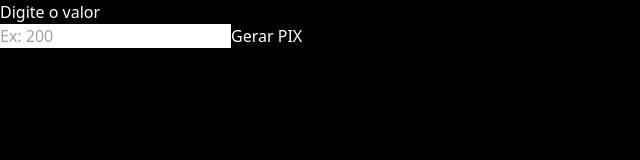
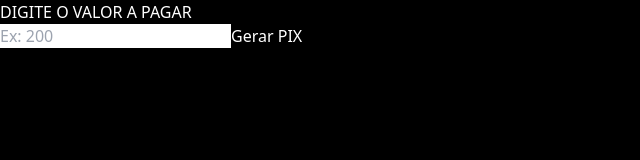
Before and after one commit to diogon3ves/payments, a Next.js app: page /qr in a window 1280 px wide. Shown: the top 160 px of the page, without its empty margins (0-640 px from the left). Built offline with nearby package versions, Linux system fonts and the light colour scheme.

Commit message:
Update qr.tsx

```diff
--- a/pages/qr.tsx
+++ b/pages/qr.tsx
@@ -43,7 +43,7 @@ export default function QrPixPage() {
   return (
     <div className="min-h-screen bg-gray-100 flex items-center justify-center p-4">
       <div className="bg-white shadow-xl rounded-xl p-8 w-full max-w-md text-center space-y-6">
-        <h1 className="text-3xl font-extrabold text-gray-800">Digite o valor</h1>
+        <h1 className="text-3xl font-extrabold text-gray-800">DIGITE O VALOR A PAGAR</h1>
 
         <input
           type="text"
```
